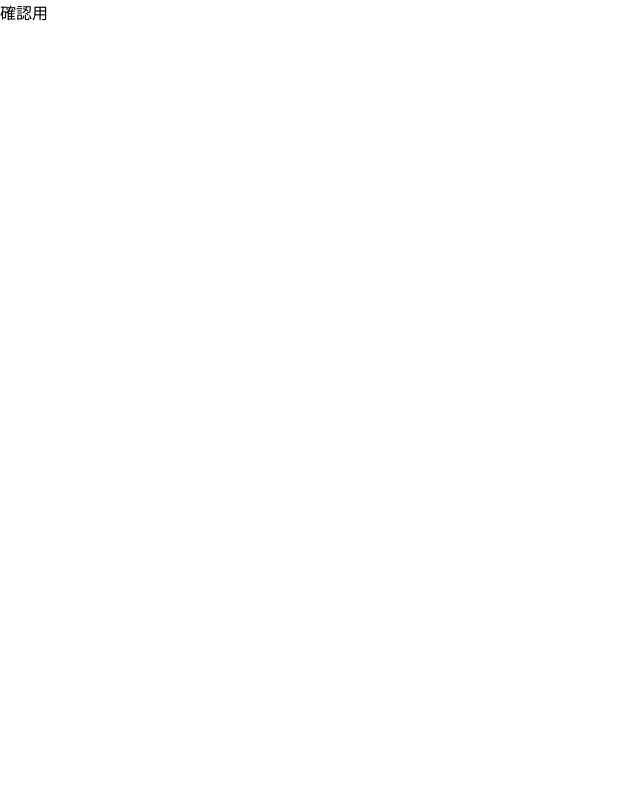
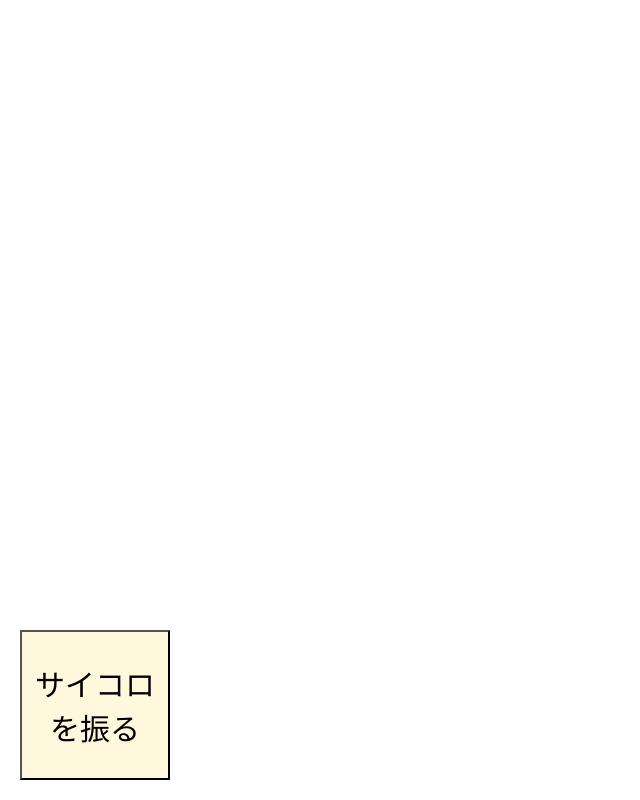
Before and after one commit to kai02221514/Sugoroku, a React (Create React App) app: page / in a window 1280 px wide. Both pictures are taken after a click on the button "スタート". Shown: the whole page, without its empty margins (0-640 px from the left). Built offline with nearby package versions, Linux system fonts and the light colour scheme.

Commit message:
ボタンを押すと起こる不具合の確認

```diff
--- a/src/Components/GameScreen.js
+++ b/src/Components/GameScreen.js
@@ -1,8 +1,9 @@
+import Saikoro from "./Saikoro"
 
 export const GameScreen = () => {
     return(
         <div>
-        確認用
+        <Saikoro />
         </div>
     )
 }
--- /dev/null
+++ b/src/Components/Saikoro.js
@@ -0,0 +1,29 @@
+import styled from "styled-components";
+
+const　Button = styled.button`
+background-color: cornsilk;
+height: 150px;
+width: 150px;
+position: absolute;
+left: 20px;
+bottom: 20px;
+font-size: 30px;
+`
+
+function altRan2() {
+    return(
+        Math.floor(Math.random() * 6) + 1
+    );
+  }
+
+const Saikoro = () => {
+    return(
+    <div>
+    <form>
+    <Button onClick={() => altRan2}>サイコロを振る</Button>
+    </form>
+    </div>
+    )
+}
+
+export default Saikoro;
```
Also changed, not shown: 1 other file (tests, documents, lock files or other folders).
